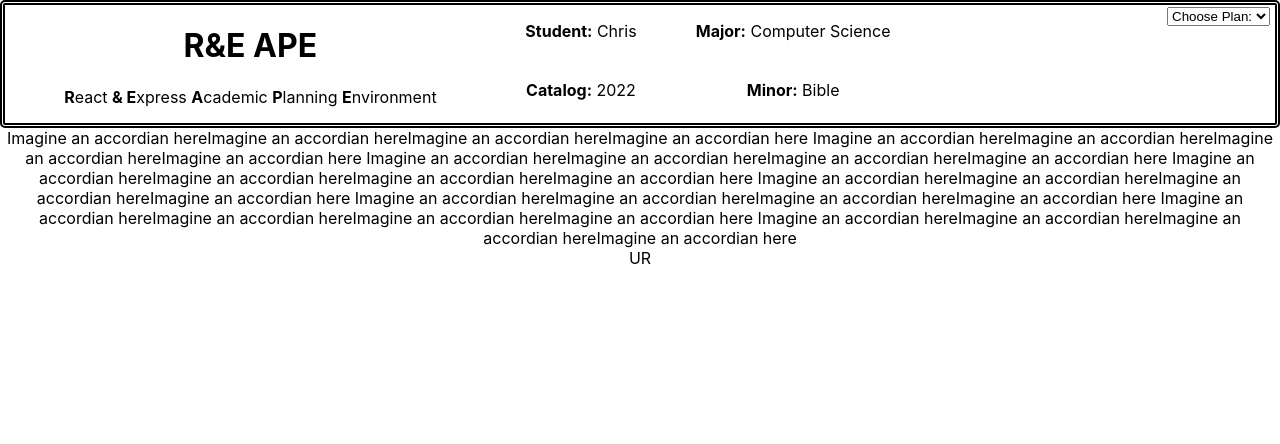
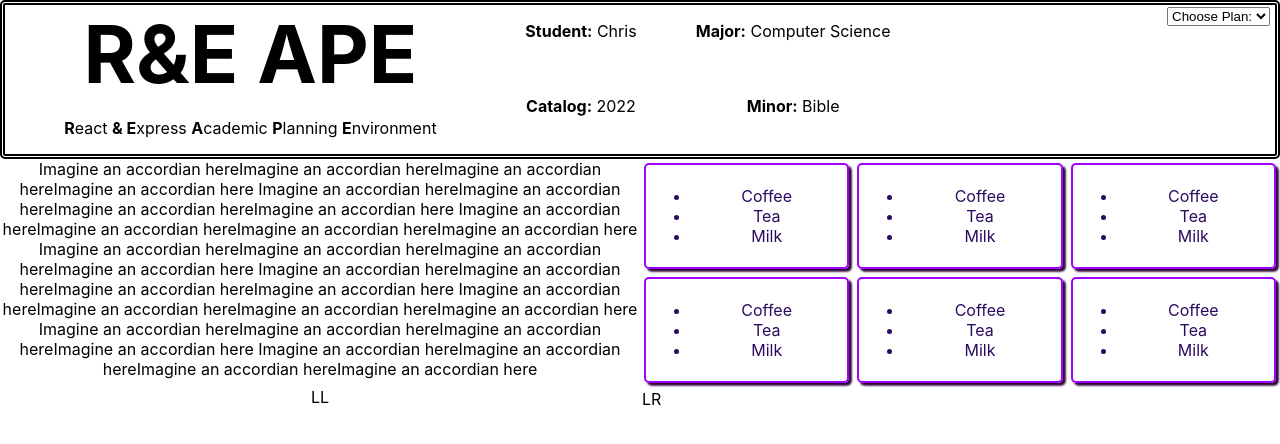
Before and after one commit to JCurryCedarville/APE-Final-Project, a React (Create React App) app: page / in a window 1280 px wide. Shown: the top 444 px of the page. Built offline with nearby package versions, Linux system fonts and the light colour scheme.

Commit message:
all main blocks

```diff
--- a/src/App.module.scss
+++ b/src/App.module.scss
@@ -51,3 +51,8 @@
 .UR {
   display: grid;
 }
+.MainBody {
+  display: grid;
+  grid-template-columns: 1fr 1fr;
+  grid-template-rows: 1fr 1fr;
+}
--- a/src/App.tsx
+++ b/src/App.tsx
@@ -3,14 +3,20 @@ import { UL } from './components/ul/ul';
 import { Header } from './components/header/header';
 import { UR } from './components/ur/ur';
 import Header_module from './components/header/header.module.scss';
+import { LL } from './components/ll/ll';
+import { LR } from './components/lr/lr';
 
 function App() {
     return (
         <div className={styles.App}>
             <div className={styles.Organizer}>
                 <Header />
-                <UL className={styles.UL} />
-                <UR className={styles.UR} />
+                <div className={styles.MainBody}>
+                    <UL className={styles.UL} />
+                    <UR className={styles.UR} />
+                    <LL />
+                    <LR />
+                </div>
             </div>
         </div>
     );
--- a/src/components/header/header.module.scss
+++ b/src/components/header/header.module.scss
@@ -11,6 +11,13 @@
 .headerInfo {
   overflow: inherit;
   align-self: start;
+  h1 {
+    font-size: 60pt;
+    padding: 0px;
+    margin: 0px;
+  }
+  display: block;
+  grid-template-columns: none;
 }
 .studentInfo {
   display: grid;
--- /dev/null
+++ b/src/components/ll/ll.module.scss
@@ -0,0 +1,2 @@
+.root {
+}
--- /dev/null
+++ b/src/components/ll/ll.tsx
@@ -0,0 +1,14 @@
+import styles from './ll.module.scss';
+import classNames from 'classnames';
+
+export interface LLProps {
+    className?: string;
+}
+
+/**
+ * This component was created using Codux's Default new component template.
+ * To create custom component templates, see https://help.codux.com/kb/en/article/configuration-for-lls-and-templates
+ */
+export const LL = ({ className }: LLProps) => {
+    return <div className={classNames(styles.root, className)}>LL</div>;
+};
--- /dev/null
+++ b/src/components/lr/lr.module.scss
@@ -0,0 +1,2 @@
+.root {
+}
--- /dev/null
+++ b/src/components/lr/lr.tsx
@@ -0,0 +1,20 @@
+import styles from './lr.module.scss';
+import classNames from 'classnames';
+
+export interface LRProps {
+    className?: string;
+}
+
+/**
+ * This component was created using Codux's Default new component template.
+ * To create custom component templates, see https://help.codux.com/kb/en/article/configuration-for-lrs-and-templates
+ */
+export const LR = ({ className }: LRProps) => {
+    return (
+        <div className={classNames(styles.root, className)}>
+            <div>
+                <table>LR</table>
+            </div>
+        </div>
+    );
+};
--- a/src/components/ur/ur.module.scss
+++ b/src/components/ur/ur.module.scss
@@ -1,2 +1,14 @@
 .root {
 }
+.GridSchedule {
+  display: grid;
+  grid-template-columns: 1fr 1fr 1fr;
+}
+.Semester {
+  border: 2px solid #9f00ff;
+  border-radius: 5px;
+  color: #2c0a5f;
+  box-shadow: 2.83px 2.83px 2px #2e0438;
+  margin: 4px;
+  padding: 5px;
+}
--- a/src/components/ur/ur.tsx
+++ b/src/components/ur/ur.tsx
@@ -12,10 +12,49 @@ export interface URProps {
 export const UR = ({ className }: URProps) => {
     return (
         <div className={classNames(styles.root, className)}>
-            <div>
-                <div />
-                <div />
-                UR
+            <div className={styles.GridSchedule}>
+                <div className={styles.Semester}>
+                    <ul>
+                        <li>Coffee</li>
+                        <li>Tea</li>
+                        <li>Milk</li>
+                    </ul>
+                </div>
+                <div className={styles.Semester}>
+                    <ul>
+                        <li>Coffee</li>
+                        <li>Tea</li>
+                        <li>Milk</li>
+                    </ul>
+                </div>
+                <div className={styles.Semester}>
+                    <ul>
+                        <li>Coffee</li>
+                        <li>Tea</li>
+                        <li>Milk</li>
+                    </ul>
+                </div>
+                <div className={styles.Semester}>
+                    <ul>
+                        <li>Coffee</li>
+                        <li>Tea</li>
+                        <li>Milk</li>
+                    </ul>
+                </div>
+                <div className={styles.Semester}>
+                    <ul>
+                        <li>Coffee</li>
+                        <li>Tea</li>
+                        <li>Milk</li>
+                    </ul>
+                </div>
+                <div className={styles.Semester}>
+                    <ul>
+                        <li>Coffee</li>
+                        <li>Tea</li>
+                        <li>Milk</li>
+                    </ul>
+                </div>
             </div>
         </div>
     );
```
Also changed, not shown: src/_codux/boards/ll/ll.board.tsx (added, +7 -0 lines), src/_codux/boards/lr/lr.board.tsx (added, +7 -0 lines).
